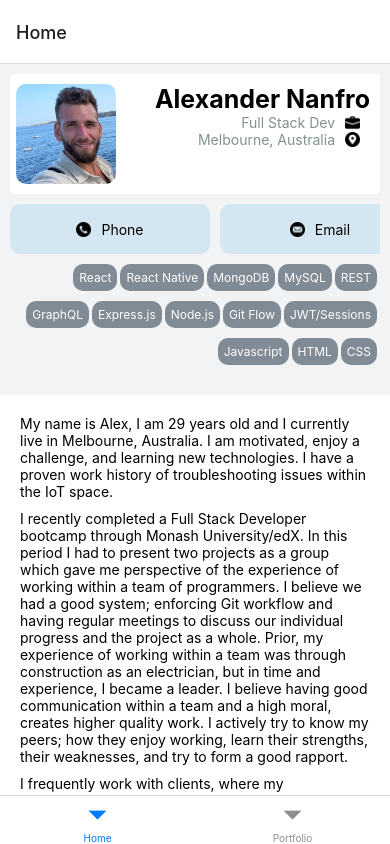
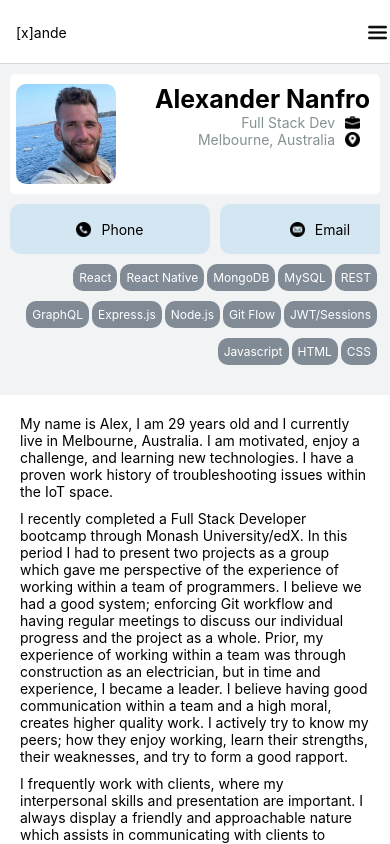
Before and after one commit to x4ndez/Nativo, a React Native app in the folder client/: screen / in a window 390 px wide. Built offline with nearby package versions, Linux system fonts and the light colour scheme.

Commit message:
added navigation button to header

```diff
--- a/client/App.js
+++ b/client/App.js
@@ -1,5 +1,5 @@
 import React, {useState} from 'react';
-import {Alert, Modal, StyleSheet, Button, Text, Pressable, View, SafeAreaView, Image} from 'react-native';
+import {Alert, TouchableOpacity, Modal, StyleSheet, Button, Text, Pressable, View, SafeAreaView, Image} from 'react-native';
 import { createNativeStackNavigator } from '@react-navigation/native-stack';
 import { NavigationContainer } from '@react-navigation/native';
 import HomeScreen from './screens/HomeScreen';
@@ -10,15 +10,6 @@ import { createBottomTabNavigator } from '@react-navigation/bottom-tabs';
 const Stack = createNativeStackNavigator();
 const Tab = createBottomTabNavigator();
 
-function MyTabs() {
-  return (
-    <Tab.Navigator>
-      <Tab.Screen name="Home" component={HomeScreen} />
-      <Tab.Screen name="Settings" component={SettingsScreen} />
-    </Tab.Navigator>
-  );
-}
-
 const App = () => {
 
   const handlePress = () => console.log('view clicked');
@@ -27,20 +18,17 @@ const App = () => {
 
     <NavigationContainer>
 
-    <Tab.Navigator>
-      <Tab.Screen name="Home" component={HomeScreen} />
-      <Tab.Screen name="Portfolio" component={DashboardScreen} />
-    </Tab.Navigator>
-
-      {/* <Stack.Navigator
+      <Stack.Navigator
       initialRouteName='Home'
       screenOptions={{
         headerTitle: (props) => <Header {...props} />,
         headerRight: () => (
-          <Button
-          title='INFO'
-          onPress={() => alert('lol u see dat?')}
-          />
+          <TouchableOpacity>
+            <Image
+            style={styles.menuImg}
+            source={require('./assets/icons/menu.png')}
+            />
+          </TouchableOpacity>
         )
       }}
       >
@@ -49,7 +37,7 @@ const App = () => {
         component={HomeScreen}
         />
         <Stack.Screen name="Dashboard" component={DashboardScreen} />
-      </Stack.Navigator> */}
+      </Stack.Navigator>
 
     </NavigationContainer>
     </>);
@@ -64,6 +52,10 @@ const styles = StyleSheet.create({
     justifyContent: "center",
     alignItems: "center",
   },
+  menuImg: {
+    width: 25,
+    height: 25,
+  }
 });
 
 export default App;
```
